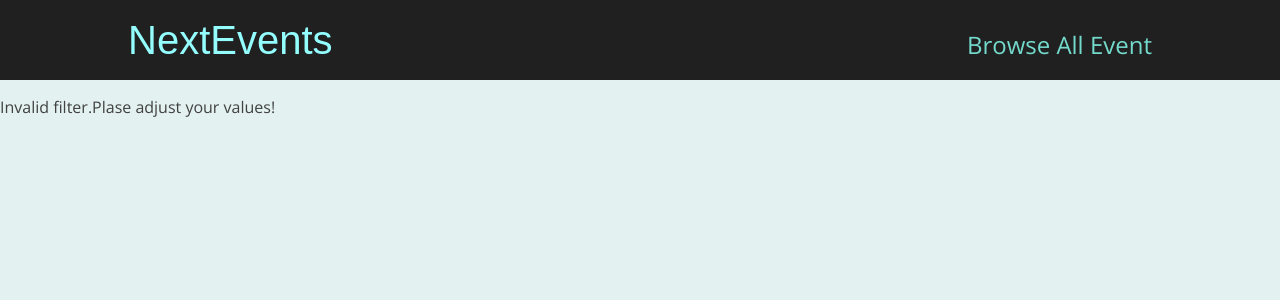
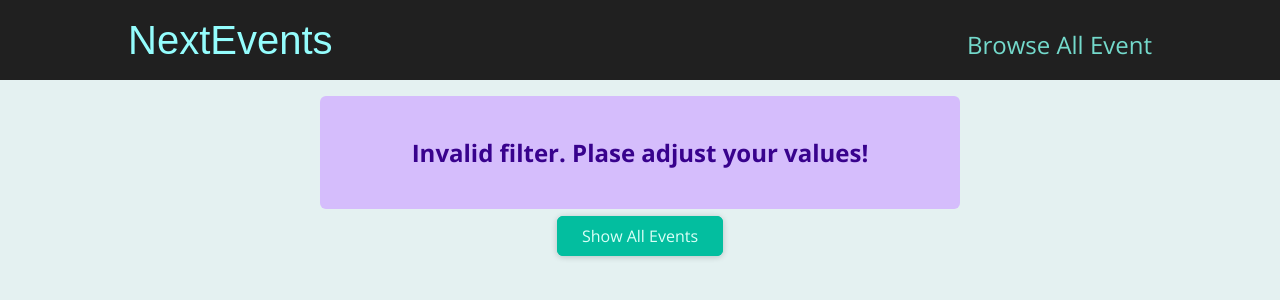
Before and after one commit to chlrobert93/NextJSEventoRouting, a Next.js app: page /events in a window 1280 px wide. Shown: the top 300 px of the page. Built offline with nearby package versions, Linux system fonts and the light colour scheme.

Commit message:
Pasos finales agregar mensajes de rrores

```diff
--- /dev/null
+++ b/components/events/results-title.js
@@ -0,0 +1,20 @@
+import Button from '../ui/button';
+import classes from './results-title.module.css';
+
+function ResultsTitle(props) {
+  const { date } = props;
+
+  const humanReadableDate = new Date(date).toLocaleDateString('en-US', {
+    month: 'long',
+    year: 'numeric',
+  });
+
+  return (
+    <section className={classes.title}>
+      <h1>Events in {humanReadableDate}</h1>
+      <Button link='/events'>Show all events</Button>
+    </section>
+  );
+}
+
+export default ResultsTitle;
--- /dev/null
+++ b/components/events/results-title.module.css
@@ -0,0 +1,6 @@
+.title {
+  margin: 2rem auto;
+  width: 90%;
+  max-width: 40rem;
+  text-align: center;
+}
--- a/components/ui/Button.js
+++ b/components/ui/Button.js
@@ -3,7 +3,7 @@
 import classes from "./button.module.css";
 
 function Button(props) {
-  console.log(props.link)
+  //console.log(props.link)
   if (props.link) {
     return (
       <Link href={props.link}>
--- /dev/null
+++ b/components/ui/error-alert.js
@@ -0,0 +1,7 @@
+import classes from './error-alert.module.css';
+
+function ErrorAlert(props) {
+  return <div className={classes.alert}>{props.children}</div>;
+}
+
+export default ErrorAlert;
--- /dev/null
+++ b/components/ui/error-alert.module.css
@@ -0,0 +1,12 @@
+.alert {
+  margin: 1rem auto;
+  padding: 1rem 2rem;
+  width: 90%;
+  max-width: 40rem;
+  background-color: #d5bdfc;
+  color: #38028d;
+  font-weight: bold;
+  font-size: 1.5rem;
+  text-align: center;
+  border-radius: 6px;
+}
--- a/pages/events/[...slug].js
+++ b/pages/events/[...slug].js
@@ -1,14 +1,18 @@
-import { useRouter } from 'next/router';
+import { Fragment } from "react";
+import { useRouter } from "next/router";
 
-import { getFilteredEvents } from '../../dummy-data';
+import { getFilteredEvents } from "../../dummy-data";
+import EventList from "../../components/events/event-list";
+import ResultTitle from "../../components/events/results-title";
+import Button from "../../components/ui/button";
+import ErrorAlet from "../../components/ui/error-alert";
 
 function FilteredEventsPage() {
   const router = useRouter();
   const filterData = router.query.slug;
 
-
- if(!filterData) {
-     return <p className='center'>Loading....</p>
+  if (!filterData) {
+    return <p className="center">Loading....</p>;
   }
 
   //Convertir a número
@@ -18,34 +22,55 @@
   const numerYear = +filteredYear;
   const numMonth = +filteredMonth;
 
-console.log(isNaN(numerYear) )
- if(
+  //console.log(isNaN(numerYear));
+  if (
     isNaN(numerYear) ||
     isNaN(numMonth) ||
     numerYear > 2030 ||
     numerYear < 2021 ||
     numMonth < 1 ||
     numMonth > 12
- ){
-
-    return <p>Invalid filter.Plase adjust your values!</p>
+  ) {
+    return (
+      <Fragment>
+        <ErrorAlet>
+          <p>Invalid filter. Plase adjust your values!</p>
+        </ErrorAlet>
+        <div className="center">
+          <Button link="/events">Show All Events</Button>
+        </div>
+      </Fragment>
+    );
   }
 
- const filterEvents = getFilteredEvents({
+  const filteredEvents = getFilteredEvents({
     year: numerYear,
     month: numMonth,
   });
 
- if(!filterEvents || filteredMonth.length === 0){
-     return <p>No events found for the chose filter!</p>
+  if (!filteredEvents || filteredEvents.length === 0) {
+    return (
+      <Fragment>
+        <ErrorAlet>
+          <p>No events found for the chose filter!</p>
+        </ErrorAlet>
+        <div className="center">
+          <Button link="/events">Show All Events</Button>
+        </div>
+      </Fragment>
+    );
   }
 
-    return(
+  const date = new Date(numerYear, numMonth - 1);
+
+  //console.log( filterEvents)
+  //console.log( filterEvents.month)
+  return (
     <div>
-            <h1>FilterEvents</h1>
+      <ResultTitle date={date} />
+      <EventList items={filteredEvents} />
     </div>
   );
 }
 
-
 export default FilteredEventsPage;
```
Also changed, not shown: pages/events/[eventId].js (+6 -1 lines). Lines whose indentation alone changed are shown as unchanged.
